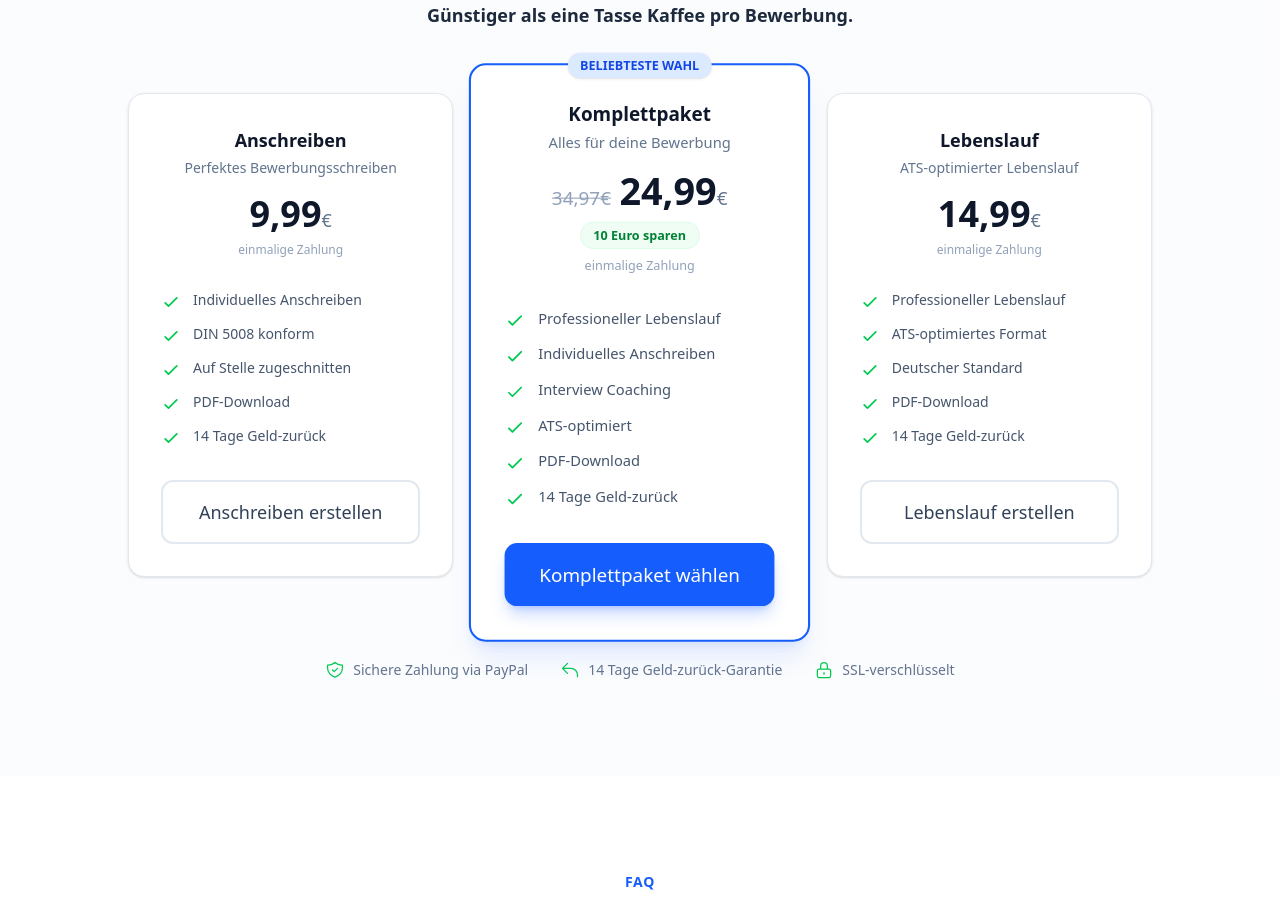
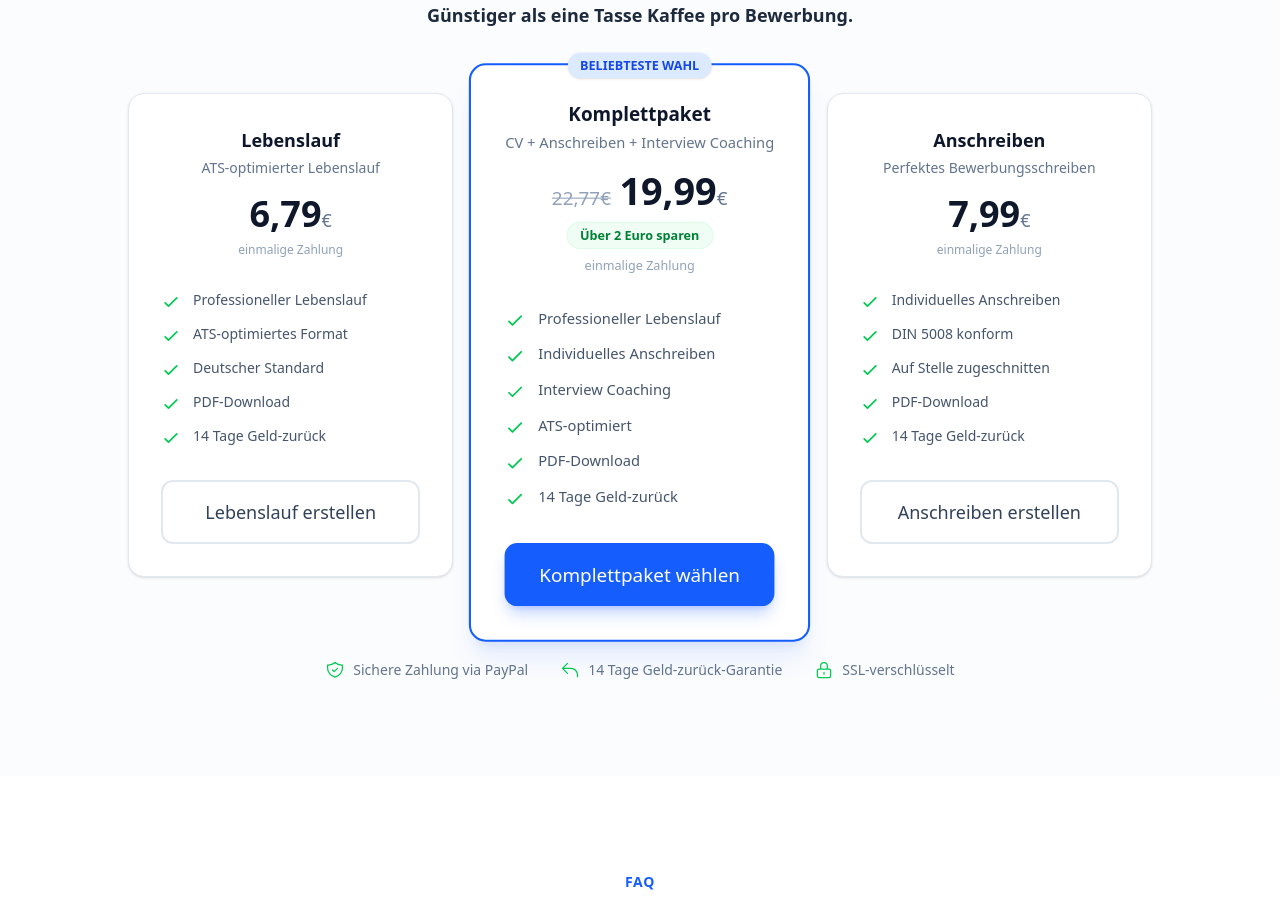
Before and after one commit to noahbartels-oss/really2-stellio, a Next.js app: page / in a window 1280 px wide. Shown: the part 7682-8590 px from the top of the page. Built offline with nearby package versions, Linux system fonts and the light colour scheme; no server answers.

Commit message:
Update pricing: CV €6.79, Cover Letter €7.99, Full Package €19.99
https://claude.ai/code/session_01WQ8jn6cL5yWyc7F8vMD774

```diff
--- a/src/components/landing/Pricing.tsx
+++ b/src/components/landing/Pricing.tsx
@@ -7,25 +7,25 @@ import Badge from "@/components/ui/Badge";
 export default function Pricing() {
   const plans = [
     {
-      name: "Anschreiben",
-      price: "9,99",
-      description: "Perfektes Bewerbungsschreiben",
+      name: "Lebenslauf",
+      price: "6,79",
+      description: "ATS-optimierter Lebenslauf",
       features: [
-        "Individuelles Anschreiben",
-        "DIN 5008 konform",
-        "Auf Stelle zugeschnitten",
+        "Professioneller Lebenslauf",
+        "ATS-optimiertes Format",
+        "Deutscher Standard",
         "PDF-Download",
         "14 Tage Geld-zurück",
       ],
-      cta: "Anschreiben erstellen",
+      cta: "Lebenslauf erstellen",
       highlighted: false,
     },
     {
       name: "Komplettpaket",
-      price: "24,99",
-      originalPrice: "34,97",
-      savings: "10 Euro sparen",
-      description: "Alles für deine Bewerbung",
+      price: "19,99",
+      originalPrice: "22,77",
+      savings: "Über 2 Euro sparen",
+      description: "CV + Anschreiben + Interview Coaching",
       features: [
         "Professioneller Lebenslauf",
         "Individuelles Anschreiben",
@@ -39,17 +39,17 @@ export default function Pricing() {
       badge: "BELIEBTESTE WAHL",
     },
     {
-      name: "Lebenslauf",
-      price: "14,99",
-      description: "ATS-optimierter Lebenslauf",
+      name: "Anschreiben",
+      price: "7,99",
+      description: "Perfektes Bewerbungsschreiben",
       features: [
-        "Professioneller Lebenslauf",
-        "ATS-optimiertes Format",
-        "Deutscher Standard",
+        "Individuelles Anschreiben",
+        "DIN 5008 konform",
+        "Auf Stelle zugeschnitten",
         "PDF-Download",
         "14 Tage Geld-zurück",
       ],
-      cta: "Lebenslauf erstellen",
+      cta: "Anschreiben erstellen",
       highlighted: false,
     },
   ];
--- a/src/lib/utils.ts
+++ b/src/lib/utils.ts
@@ -15,41 +15,41 @@ export function formatPrice(price: number): string {
 export const PRODUCTS = {
   CV_SINGLE: {
     name: "Lebenslauf",
-    price: 1499,
-    displayPrice: "14,99€",
+    price: 679,
+    displayPrice: "6,79€",
     description: "ATS-optimierter Lebenslauf",
   },
   COVER_LETTER_SINGLE: {
     name: "Anschreiben",
-    price: 999,
-    displayPrice: "9,99€",
+    price: 799,
+    displayPrice: "7,99€",
     description: "Individuelles Bewerbungsschreiben",
   },
   INTERVIEW_SINGLE: {
     name: "Interview Coaching",
-    price: 999,
-    displayPrice: "9,99€",
+    price: 799,
+    displayPrice: "7,99€",
     description: "KI-gestütztes Interview Training",
   },
   STARTER_BUNDLE: {
     name: "Starter Bundle",
-    price: 1999,
-    displayPrice: "19,99€",
+    price: 1299,
+    displayPrice: "12,99€",
     description: "Lebenslauf + Anschreiben",
   },
   PRO_BUNDLE: {
     name: "Komplettpaket",
-    price: 2499,
-    displayPrice: "24,99€",
-    originalPrice: "34,97€",
+    price: 1999,
+    displayPrice: "19,99€",
+    originalPrice: "22,77€",
     description: "Lebenslauf + Anschreiben + Interview",
     highlighted: true,
   },
   PREMIUM: {
     name: "Premium Bewerbung",
-    price: 3499,
-    displayPrice: "34,99€",
-    originalPrice: "49,99€",
+    price: 2999,
+    displayPrice: "29,99€",
+    originalPrice: "39,99€",
     description: "Maximale Qualität & Erfolgschance",
   },
 } as const;
```
